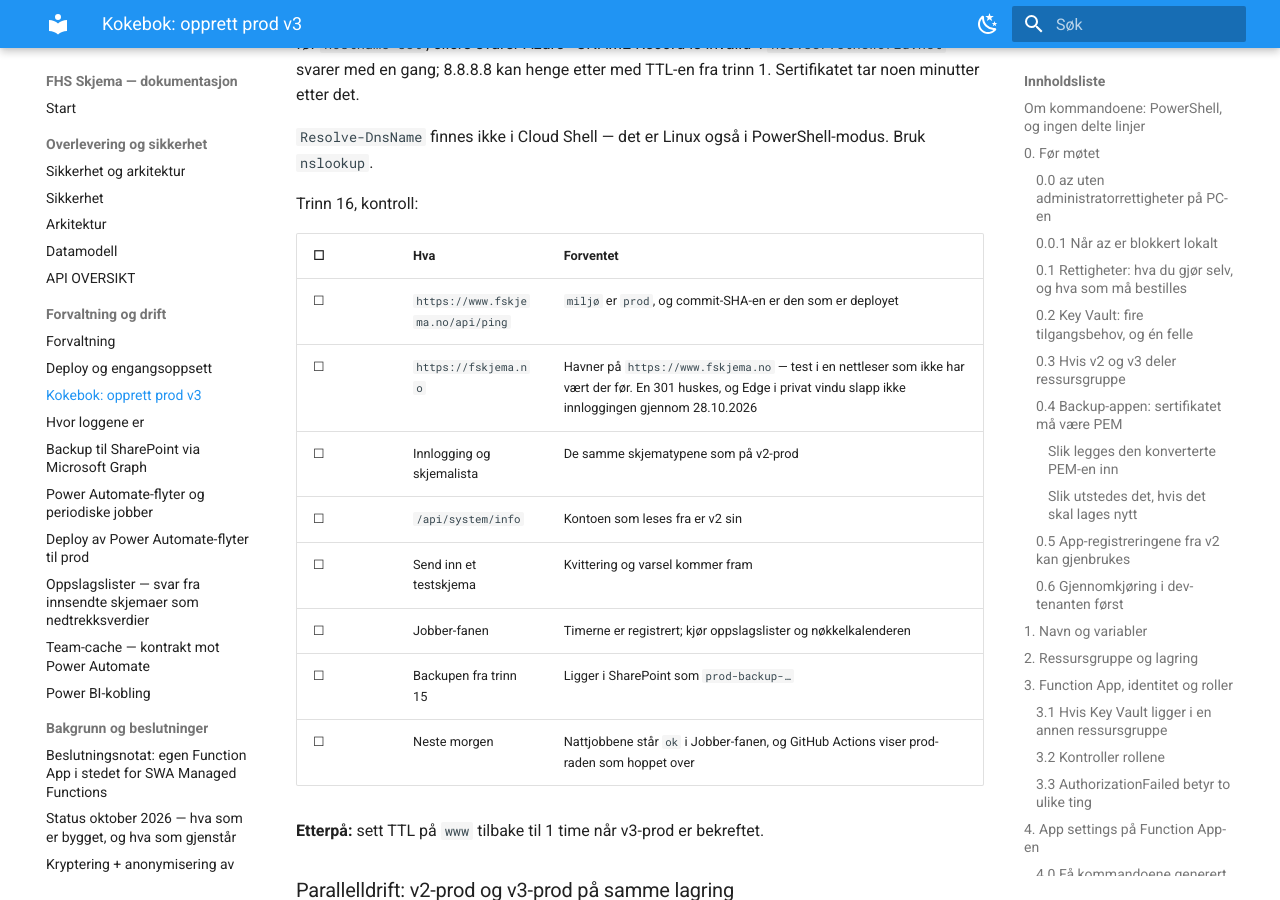
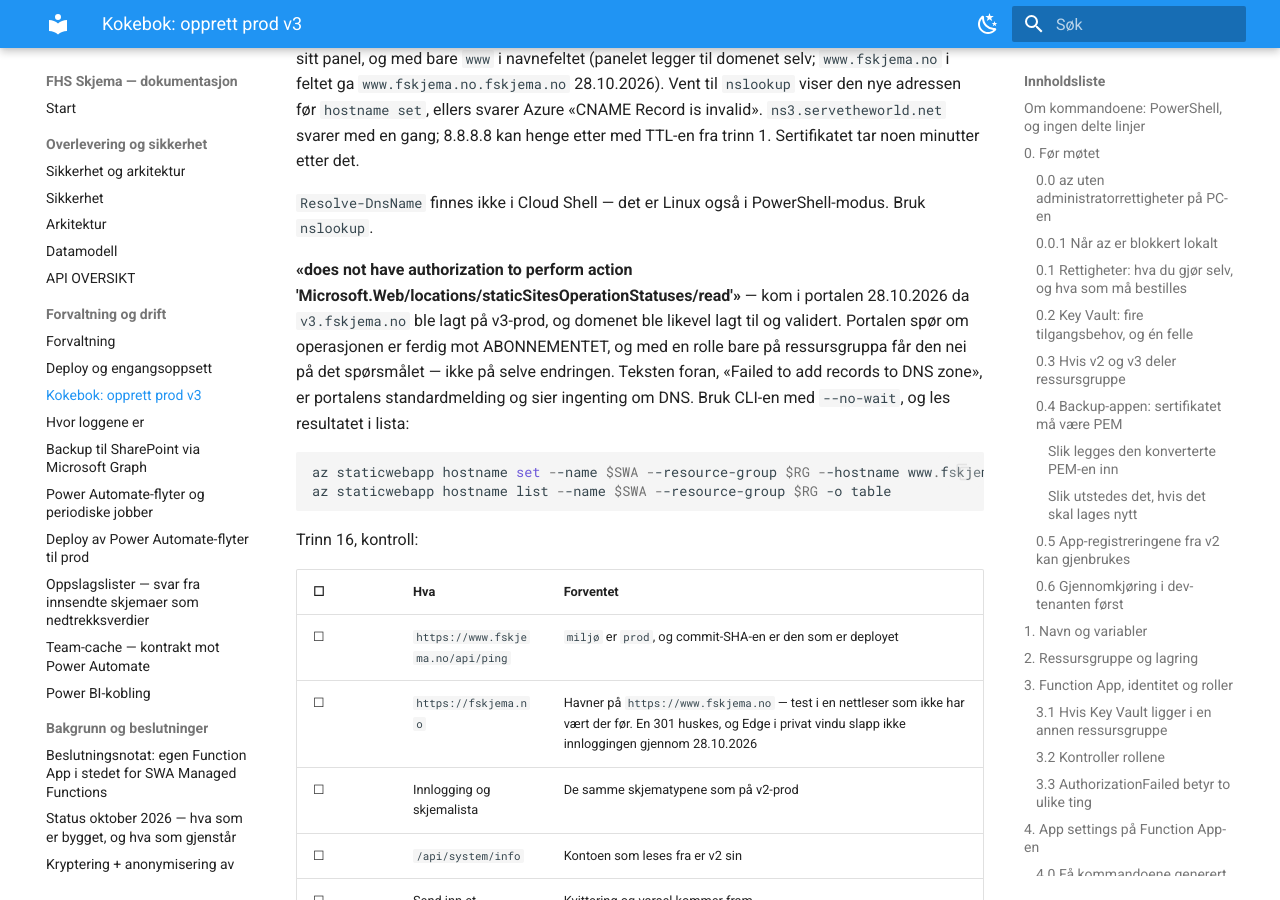
Before and after one commit to jachrist/skjema-swa, an MkDocs documentation site: the page built from docs/KOKEBOK-PROD-V3.md, in a window 1280 px wide and 900 px high, scrolled down 47729 px. Built offline with MkDocs 1.6.1 and Material for MkDocs 9.7.7, drawn with Linux system fonts in a browser that asks for light colours; some of the changed text lies outside the part shown.

Commit message:
Kapittel 10: v3.fskjema.no, og portalfeilen som ikke var en feil
- v3.fskjema.no står i domenetabellen: CNAME til v3-prod fra 28.10.2026.
- Trinn 13: portalen meldte «does not have authorization ...
  staticSitesOperationStatuses/read», men domenet ble lagt til og validert.
  Portalen spør om status mot abonnementet, og en rolle på ressursgruppa
  får nei på det spørsmålet, ikke på endringen. CLI med --no-wait og
  hostname list i stedet.

Co-Authored-By: Claude Opus 5.5 <noreply@anthropic.com>
Claude-Session: https://claude.ai/code/session_015ayNVTGuem7WF3WCorEerp

````diff
--- a/docs/KOKEBOK-PROD-V3.md
+++ b/docs/KOKEBOK-PROD-V3.md
@@ -1988,6 +1988,7 @@ Gjelder **form A, ompeking**, og domenet slik det er satt opp 28.10.2026:
 |---|---|---|
 | `fskjema.no` | Videresending, 301, uten `+www` | `https://www.fskjema.no` |
 | `www.fskjema.no` | CNAME | v2-prod i dag (`gentle-dune-00a313603.7.azurestaticapps.net.`), v3-prod etter cutover |
+| `v3.fskjema.no` | CNAME | v3-prod (`swa-skjema-3-prod`), fra 28.10.2026. Blir stående etter cutover |
 
 Cutover er altså å flytte `www` fra v2-prod til v3-prod, og lagringen fra
 v3 sin konto til v2 sin. Pausen er satt til to timer.
@@ -2082,6 +2083,20 @@ tar noen minutter etter det.
 
 `Resolve-DnsName` finnes ikke i Cloud Shell — det er Linux også i
 PowerShell-modus. Bruk `nslookup`.
+
+**«does not have authorization to perform action
+'Microsoft.Web/locations/staticSitesOperationStatuses/read'»** — kom i
+portalen 28.10.2026 da `v3.fskjema.no` ble lagt på v3-prod, og domenet ble
+likevel lagt til og validert. Portalen spør om operasjonen er ferdig mot
+ABONNEMENTET, og med en rolle bare på ressursgruppa får den nei på det
+spørsmålet — ikke på selve endringen. Teksten foran, «Failed to add records
+to DNS zone», er portalens standardmelding og sier ingenting om DNS. Bruk
+CLI-en med `--no-wait`, og les resultatet i lista:
+
+```powershell
+az staticwebapp hostname set --name $SWA --resource-group $RG --hostname www.fskjema.no --validation-method cname-delegation --no-wait
+az staticwebapp hostname list --name $SWA --resource-group $RG -o table
+```
 
 Trinn 16, kontroll:
 
````
